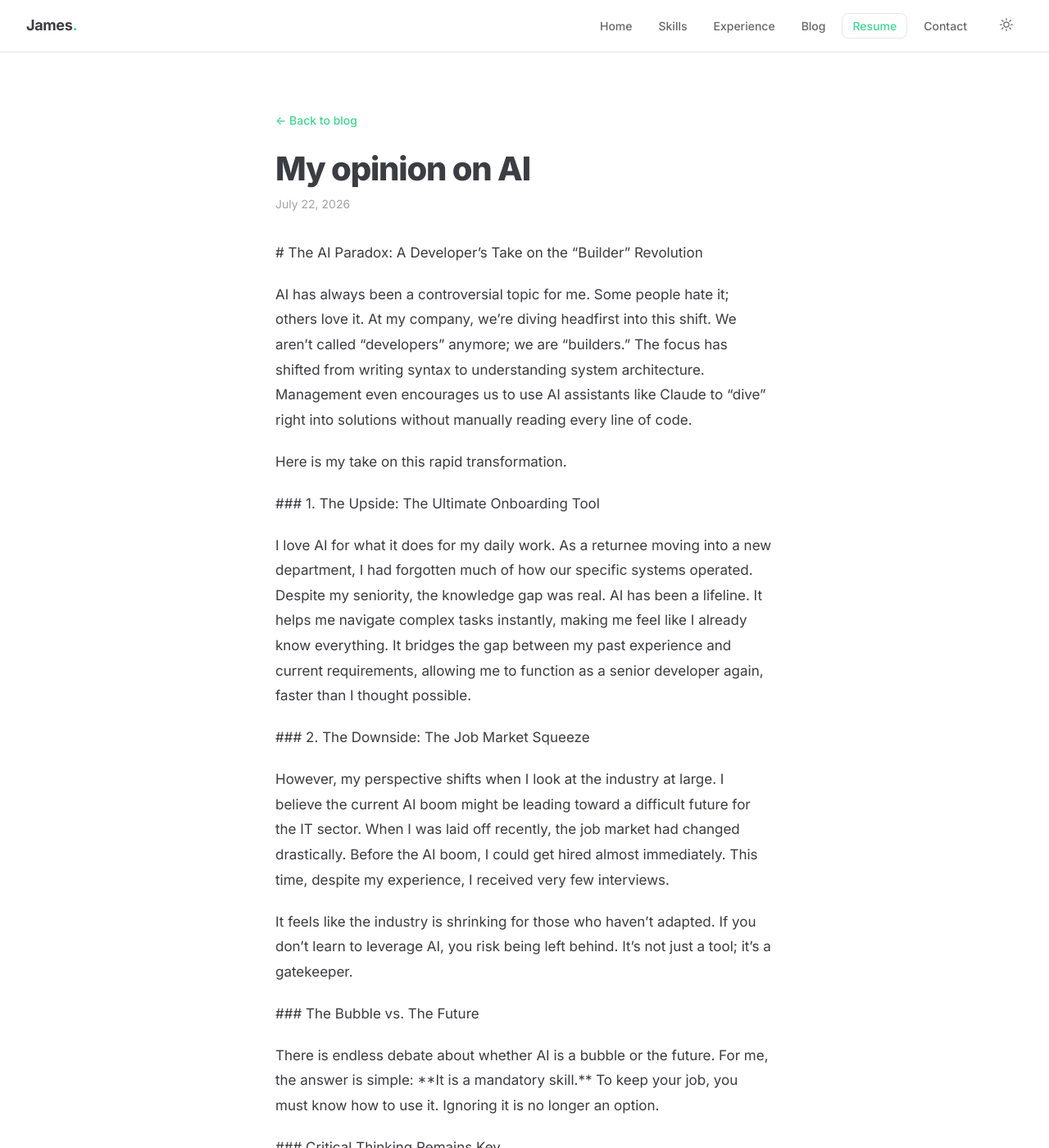
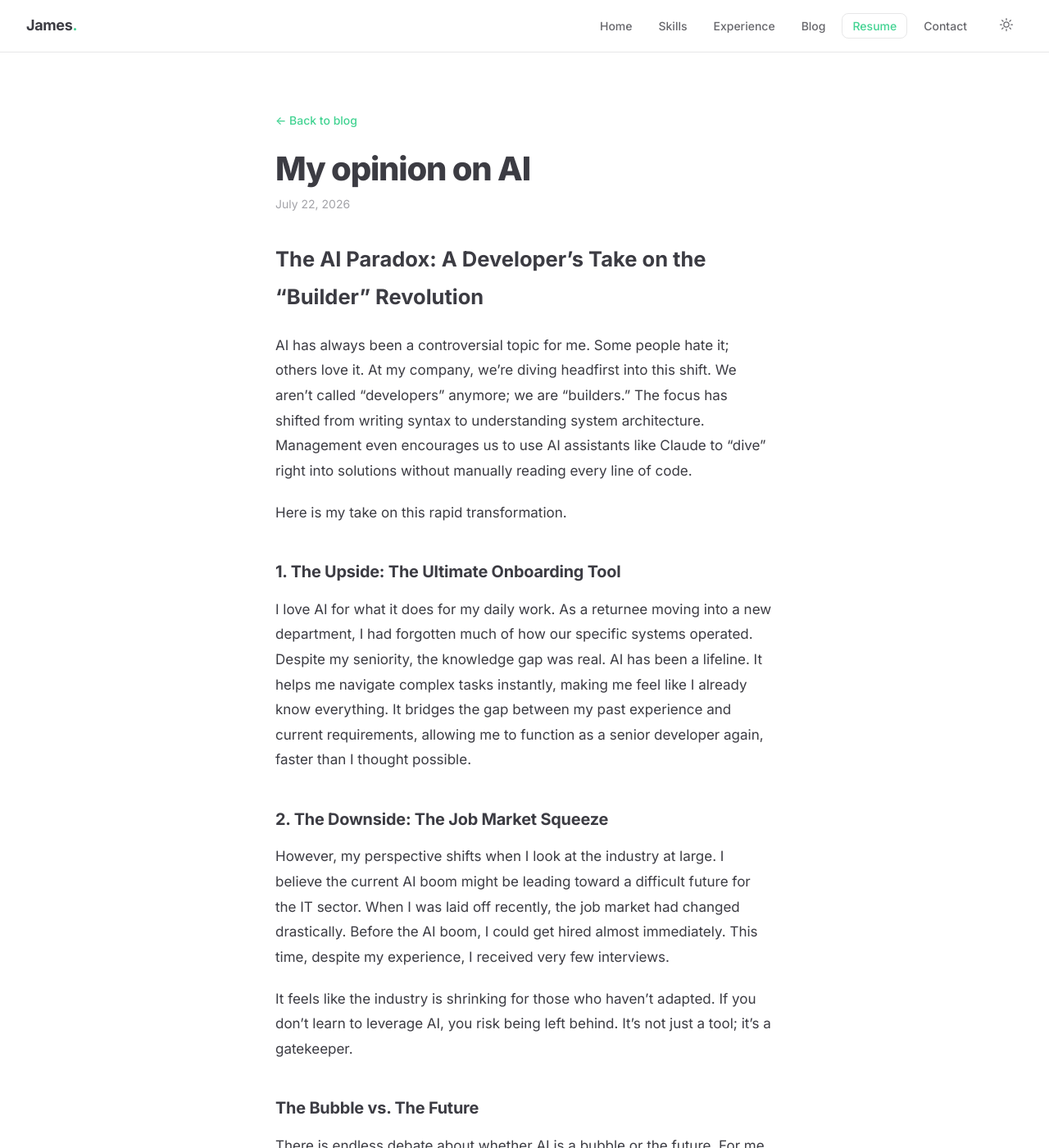
Before and after one commit to huhu2323/huhu2323.github.io, a Jekyll site: the page built from _posts/2026-07-22-my-opinion-on-ai.md, in a window 1280 px wide and 1400 px high. Shown: the whole window at 82% size. Built offline with Jekyll 4.4.1, drawn with Linux system fonts in a browser that asks for light colours; some of the changed text lies outside the part shown.

Commit message:
Update Blog Posts “2026-07-22-my-opinion-on-ai”

```diff
--- a/_posts/2026-07-22-my-opinion-on-ai.md
+++ b/_posts/2026-07-22-my-opinion-on-ai.md
@@ -3,7 +3,7 @@ layout: post
 title: My opinion on AI
 date: 2026-07-22T12:16:00.000+08:00
 ---
-\# The AI Paradox: A Developer's Take on the "Builder" Revolution
+# The AI Paradox: A Developer's Take on the "Builder" Revolution
 
 
 
@@ -15,13 +15,13 @@ Here is my take on this rapid transformation.
 
 
 
-\### 1. The Upside: The Ultimate Onboarding Tool
+### 1. The Upside: The Ultimate Onboarding Tool
 
 I love AI for what it does for my daily work. As a returnee moving into a new department, I had forgotten much of how our specific systems operated. Despite my seniority, the knowledge gap was real. AI has been a lifeline. It helps me navigate complex tasks instantly, making me feel like I already know everything. It bridges the gap between my past experience and current requirements, allowing me to function as a senior developer again, faster than I thought possible.
 
 
 
-\### 2. The Downside: The Job Market Squeeze
+### 2. The Downside: The Job Market Squeeze
 
 However, my perspective shifts when I look at the industry at large. I believe the current AI boom might be leading toward a difficult future for the IT sector. When I was laid off recently, the job market had changed drastically. Before the AI boom, I could get hired almost immediately. This time, despite my experience, I received very few interviews.
 
@@ -31,13 +31,13 @@ It feels like the industry is shrinking for those who haven't adapted. If you do
 
 
 
-\### The Bubble vs. The Future
+### The Bubble vs. The Future
 
 There is endless debate about whether AI is a bubble or the future. For me, the answer is simple: \*\*It is a mandatory skill.\*\* To keep your job, you must know how to use it. Ignoring it is no longer an option.
 
 
 
-\### Critical Thinking Remains Key
+### Critical Thinking Remains Key
 
 Looking ahead, I worry that reliance on AI could erode critical thinking skills. This is why learning the basics is still non-negotiable.
 
@@ -47,4 +47,4 @@ Think of it like learning to drive a car. You can learn how to drive without kno
 
 
 
-\*\*The bottom line:\*\* Embrace AI, but never stop learning the fundamentals.
+**The bottom line:** Embrace AI, but never stop learning the fundamentals.
```
